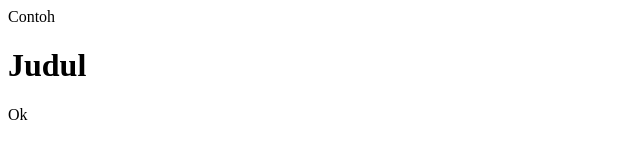
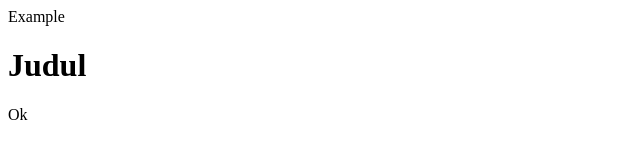
Before and after one commit to weslycomset/wesly.github.io, a plain HTML site: page index.html in a window 1280 px wide. Shown: the full height of the page, 0-640 px from the left. Drawn offline with Linux system fonts and the light colour scheme.

Commit message:
Update index.html

```diff
--- a/index.html
+++ b/index.html
@@ -3,7 +3,7 @@
     <title> Welsy Comset Kominfo </title>
   </head>
 <body>
-  <p> Contoh </p>
+  <p> Example </p>
   <h1> Judul </h1>
   <p> Ok </h1>
 </body>
```
